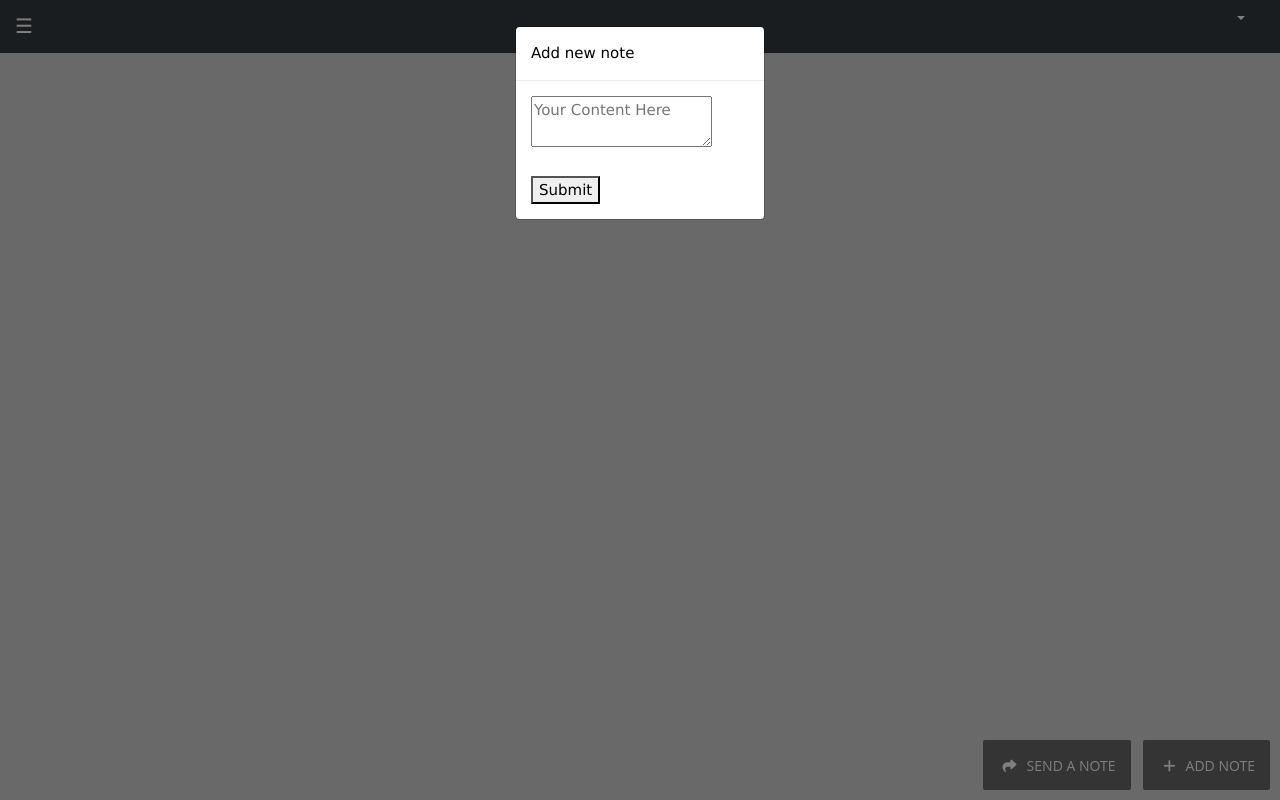
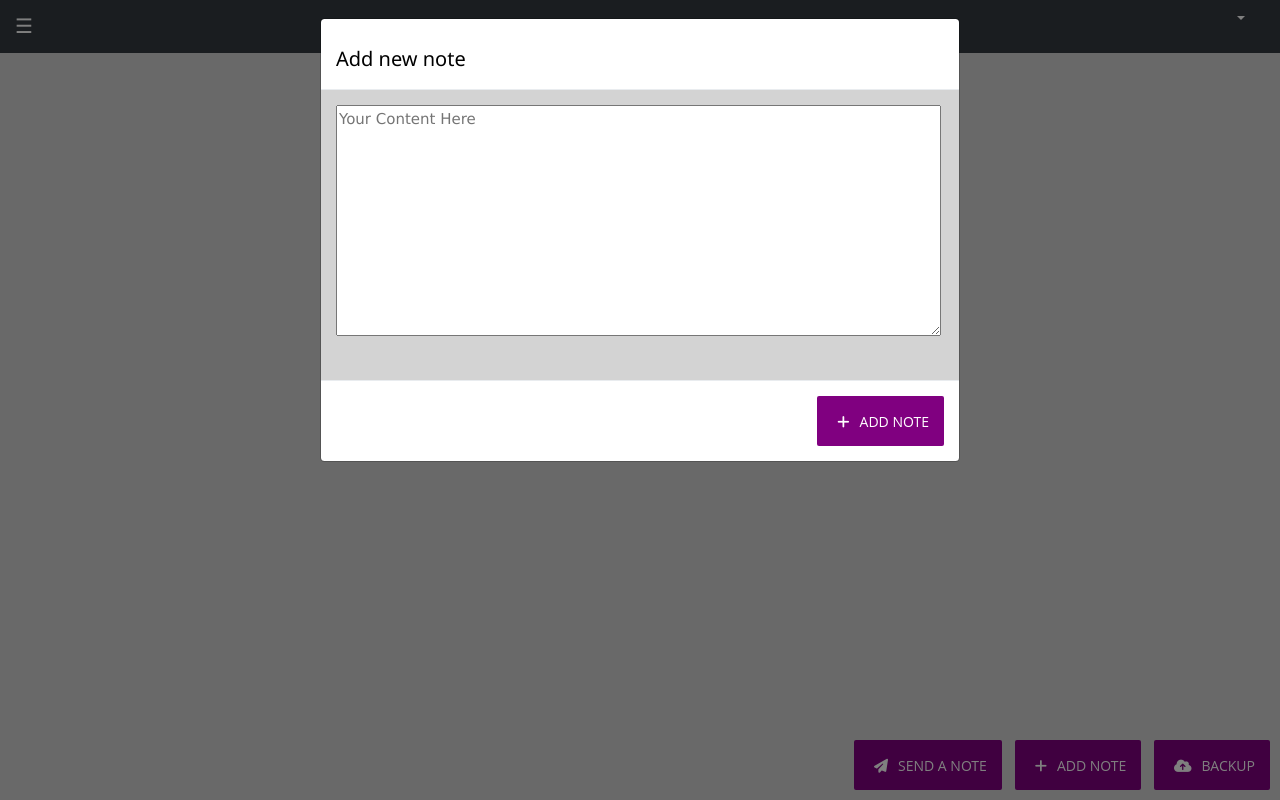
Before and after one commit to ayush113/ITA_FINAL, a Django app: page /notes/ in a window 1280 px wide, after a click on "ADD NOTE". Run offline with Django 3.2, Linux system fonts and the light colour scheme; the first user in the database is signed in; data comes from the database, SQL or seed files in the repository; some libraries are stand-ins or nearby versions.

Commit message:
Some changes added

```diff
--- a/ITA_Final/settings.py
+++ b/ITA_Final/settings.py
@@ -180,7 +180,7 @@ CELERY_BEAT_SCHEDULE = {
 }
 EMAIL_BACKEND = 'django.core.mail.backends.smtp.EmailBackend'
 EMAIL_HOST_USER = 'lockyourlead@gmail.com'
-EMAIL_HOST_PASSWORD = "$pbkdf2-sha256$29000$kHKuNUYIgRAihLCWkjLG.A$DEXAe/b3a9x2DqfoMGla9ai4OdK2siUZF/vyeDbM7V0"
+EMAIL_HOST_PASSWORD = "chibbu812??"
 EMAIL_FILE_PATH = os.path.join(CONTENT_DIR, 'tmp/emails')
 EMAIL_HOST = 'smtp.gmail.com'
 EMAIL_PORT = 587
--- a/notes/urls.py
+++ b/notes/urls.py
@@ -6,4 +6,5 @@ urlpatterns=[
     path('',views.notes,name='notes'),
     path('delete',views.delete,name='deletes'),
     path('send',views.send,name='sends'),
+    path('backup',views.backup,name='backup'),
 ]
--- a/notes/views.py
+++ b/notes/views.py
@@ -5,7 +5,9 @@ from .utils import namedtuplefetchall
 from django.views.decorators.csrf import csrf_exempt
 from django.contrib.auth.decorators import login_required
 from django.contrib import messages
-
+import os
+from django.core.mail import send_mail, EmailMessage
+import datetime
 # Create your views here.
 @login_required
 @csrf_exempt
@@ -51,3 +53,32 @@ def send(request):
             curr.execute("Insert into notes values (%s,%s,%s,%s)",[sendto,content,0,from_user])
 
     return redirect('notes')
+
+@login_required
+@csrf_exempt
+def backup(request):
+    data = request.POST
+    print(data)
+    with connection.cursor() as curr:
+        curr.execute("Select * from notes where user_id=%s",[request.user.id])
+        backup = namedtuplefetchall(curr)
+    li = []
+    for data in backup:
+        cont = ''
+        cont += 'Description: '
+        cont+= data.description
+        cont+= '\n'
+        li.append(cont)
+    data = ''
+    for i in li:
+        data = data+i
+        data += '\n'
+    with open('backup.txt','w') as f:
+        f.write(data)
+    mail = EmailMessage('Backup File','This is your backup file for ' + str(datetime.datetime.now()),to=['gauribaraskar812@gmail.com'])
+    file = open('backup.txt')
+    mail.attach(file.name,file.read(),'text/text')
+    mail.send()
+    os.remove('backup.txt')
+    messages.info(request,message='Backup Successful')
+    return redirect('notes')
--- a/templates/home/dashboard.html
+++ b/templates/home/dashboard.html
@@ -11,7 +11,7 @@
             width: 400px;
         }
         body{
-            background-color: #cccc00;
+            background-image: url("{% static 'img/bg.jpeg' %}");
             background-size: cover;
             background-repeat: no-repeat;
         }
--- a/templates/notes/index.html
+++ b/templates/notes/index.html
@@ -101,7 +101,7 @@
 }
 .vertical-alignment-helper {
     display:table;
-    height: 100%;
+    height: 60%;
     width: 100%;
 }
 .vertical-align-center {
@@ -124,9 +124,16 @@
         .taskAdd:hover {
     background: rebeccapurple;
 }
+            .taskAdd1{
+                background-color: purple;
+    padding-left: 31px;
+            }
+            .taskAdd1:hover{
+                background: rebeccapurple;
+            }
         .but{
             font-family: 'Open Sans', sans-serif;
-    background: dimgray;
+    background: purple;
     border-radius: 2px;
     border: none;
     outline: none;
@@ -142,68 +149,76 @@
     padding-right: 15px;
         }
 
+
+
         </style>
         <script>
             $(document).ready(function () {
             })
 
-            function view() {
 
-                 $("#act").fadeOut(500)
-                $("#actdiv").fadeIn(1000)
+            function backsup() {
+                $.post('{% url 'backup' %}',{act:'backup'},function(result){
 
+                })
             }
-
-            function collapse() {
-                $("#actdiv").fadeOut(500)
-                $("#act").fadeIn(1000)
-            }
-
         </script>
 
         <body>
+        <h3 style="font-family: 'Lato', sans-serif; text-align: center">NOTES</h3><br/>
          {% for note in notes %}
-        <aside class="note-wrap note-blue">
+        <aside class="note-wrap note-green">
+            <div class="container-fluid">
+                <div class="float-right">
+                    {% csrf_token %}
+                <form action="{% url 'deletes' %}" method="post">
+                    <select  name="val" hidden="hidden">
+                        <option value="{{ note.description }}">{{ note.description }}</option>
+                    </select>
+                    <button class="btn"><i class="fa fa-trash"></i></button>
+                </form>
+                </div>
+            </div><br/><br/>
+        <div class="container-fluid">
             {{ note.description }}<br/>
             {% if note.priority == 0 %}
                 <p style="font-size: 12px">From: {{ note.from_user }}</p>
             {% endif %}
                 <br/>
-                {% csrf_token %}
-                <form action="{% url 'deletes' %}" method="post">
-                    <select  name="val" hidden="hidden">
-                        <option value="{{ note.description }}">{{ note.description }}</option>
-                    </select>
-                    <button class="btn"><i class="fa-trash"> Delete</i> </button>
-                </form>
+        </div>
+
             </aside>
         {% endfor %}
          <div class="btndiv pos" id="actdiv">
-             <button class="but taskAdd" data-toggle="modal" data-target="#myModal2"><i class="fa fa-mail-forward" style="margin-right: 10px"></i>Send a note</button>
+             <button class="but taskAdd" data-toggle="modal" data-target="#myModal2"><i class="fa fa-send" style="margin-right: 10px"></i>Send a note</button>
         <button class="but taskAdd"  data-toggle="modal" data-target="#myModal"><i class="fa fa-plus" style="margin-right: 10px"></i>Add note</button>
-
+        <button class="but taskAdd" onclick="backsup();"><i class="fa fa-cloud-upload" style="margin-right: 10px"></i>Backup</button>
          </div>
         </body>
 
-    <div class="modal fade" id="myModal" role="dialog">
-    <div class="modal-dialog">
-
-      <!-- Modal content-->
+        <div class="modal fade" id="myModal" tabindex="-1" role="dialog" aria-labelledby="myModalLabel" aria-hidden="true">
+    <div class="vertical-alignment-helper">
+        <div class="modal-dialog vertical-align-center">
             <div class="modal-content">
                 <div class="modal-header">
 
-            Add new note
+                     <h4 class="modal-title" id="myModalLabel">Add new note</h4>
 
                 </div>
-        <div class="modal-body">
+                <form method="post">
+                    <div class="modal-body" style="background-color: lightgray">
             {% csrf_token %}
-            <form method="post">
-                <textarea name="notes" placeholder="Your Content Here"></textarea><br/><br/>
-                <button type="submit">Submit</button>
+
+                <textarea name="notes" rows="10" cols="73" placeholder="Your Content Here"></textarea><br/><br/>
+
+
+        </div>
+              <div class="modal-footer">
+                    <button type="submit" class="taskAdd1 but float-right" ><i class="fa fa-plus" style="margin-right: 10px"></i>Add Note</button>
+              </div>
                 </form>
             </div>
         </div>
-
     </div>
 </div>
     <div class="modal fade" id="myModal2" tabindex="-1" role="dialog" aria-labelledby="myModalLabel" aria-hidden="true">
@@ -212,26 +227,26 @@
             <div class="modal-content">
                 <div class="modal-header">
 
-                     <h4 class="modal-title" id="myModalLabel">Send a note</h4>
+                     <h4 class="modal-title" id="myModalLabel">Send a note to</h4>
 
                 </div>
                 <form method="post" action="{% url 'sends' %}">
-                <div class="modal-body">
+                <div class="modal-body" style="background-color: lightgray;">
                     {% csrf_token %}
 
-                        <textarea name="content" placeholder="Add your message"></textarea>
                         <select name="sendid">
                             {% for user in users %}
                                 {% if user.first_name %}
                                 <option value="{{ user.id }}">{{ user.first_name }} {{ user.last_name }}</option>
                                 {% endif %}
                             {% endfor %}
-                        </select>
+                        </select><br/><br/>
+                        <textarea name="content" rows="10" cols="73" placeholder="Add your message"></textarea>
+
 
                 </div>
                 <div class="modal-footer">
-                    <button type="button" class="btn btn-default" data-dismiss="modal">Close</button>
-                    <button type="submit" class="btn btn-primary">Send</button>
+                    <button type="submit" class="taskAdd1 but" ><i class="fa fa-send" style="margin-right: 10px"></i>Send</button>
                 </div>
                 </form>
             </div>
```
Also changed, not shown: other parts of templates/notes/index.html (+1 -1 lines), db.sqlite3. Lines whose indentation alone changed are shown as unchanged.
